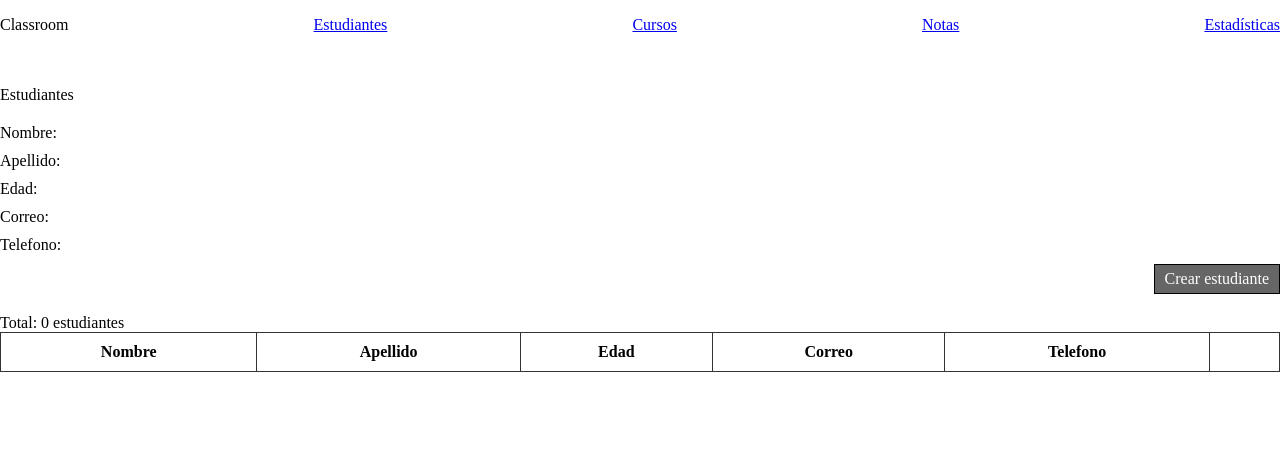
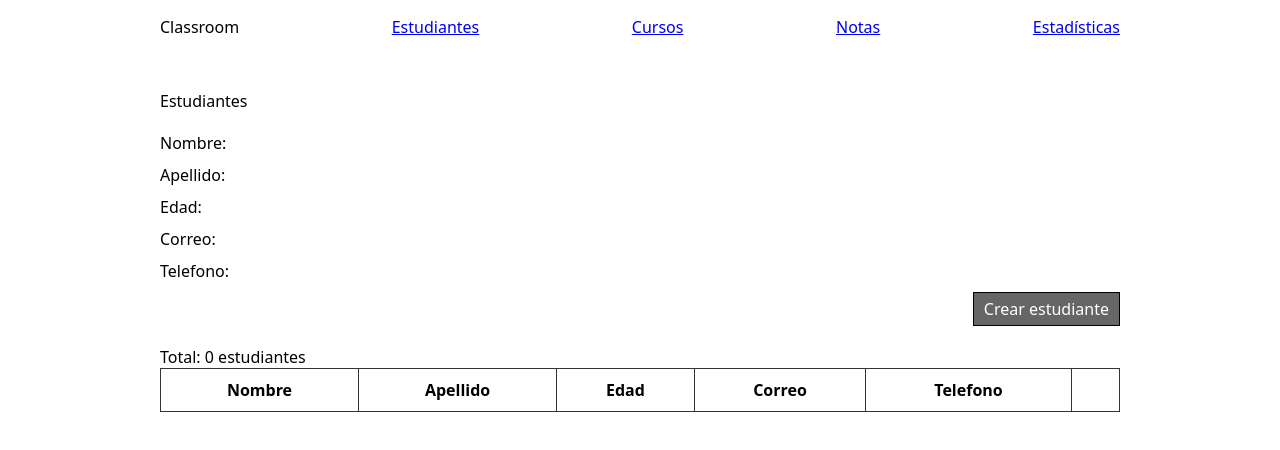
Before and after one commit to uribeAC/r4-classroom, a website with bundled scripts: page public/estudiantes.html in a window 1280 px wide. Built offline with nearby package versions, Linux system fonts and the light colour scheme.

Commit message:
Create general styles

```diff
--- a/public/styles/styles.css
+++ b/public/styles/styles.css
@@ -2,6 +2,11 @@
 ::before,
 ::after {
   box-sizing: border-box;
+}
+
+html {
+  font-family: system-ui, -apple-system, BlinkMacSystemFont, "Segoe UI", Roboto,
+    Oxygen, Ubuntu, Cantarell, "Open Sans", "Helvetica Neue", sans-serif;
 }
 
 body {
@@ -27,6 +32,9 @@ li {
 
 .container {
   margin: 0 auto;
+  max-width: 1000px;
+  padding-left: 20px;
+  padding-right: 20px;
 }
 
 .main-header {
```
